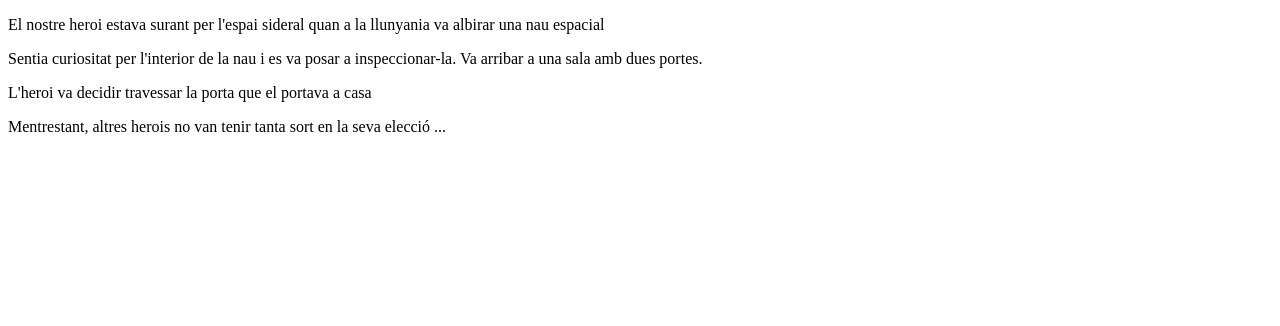
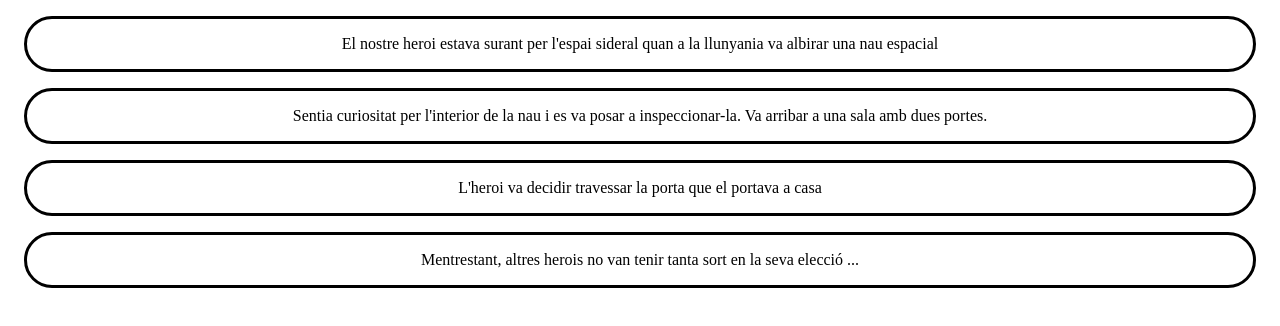
Before and after one commit to epanareda/Sprint-6, a Vue app: page / in a window 1280 px wide. Shown: the top 326 px of the page. Built offline with nearby package versions, Linux system fonts and the light colour scheme.

Commit message:
exercici 3

```diff
--- a/src/components/Escena.vue
+++ b/src/components/Escena.vue
@@ -14,5 +14,13 @@ export default {
 </script>
 
 <style scoped>
+    p {
+        padding: 1rem 0;
+        margin: 1rem;
 
+        text-align: center;
+
+        border: 3px solid black;
+        border-radius: 500px;
+    }
 </style>
```
